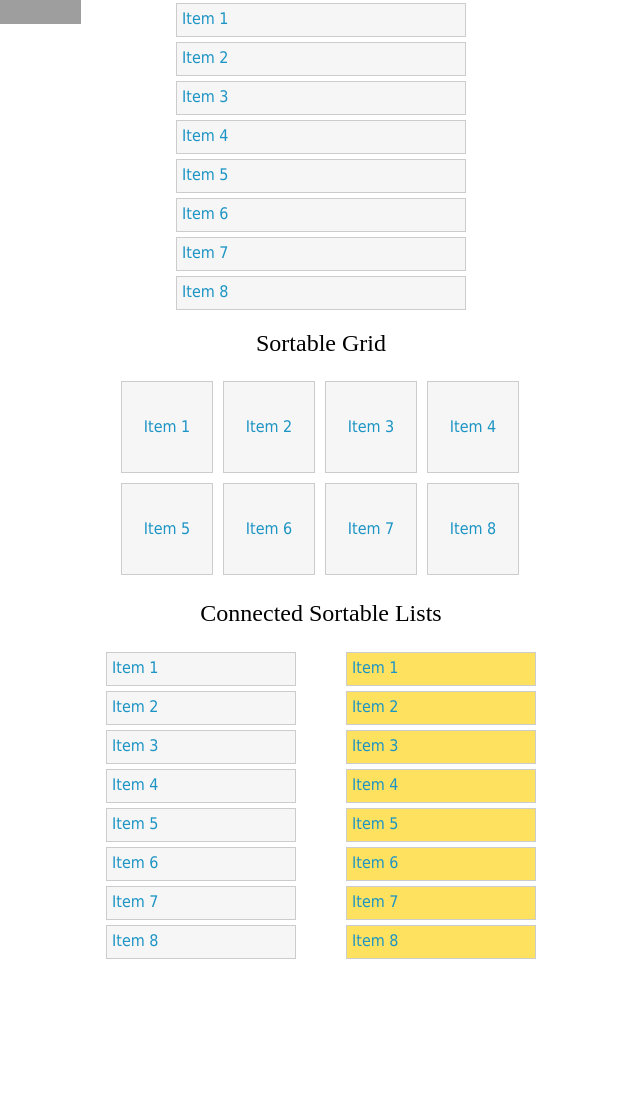
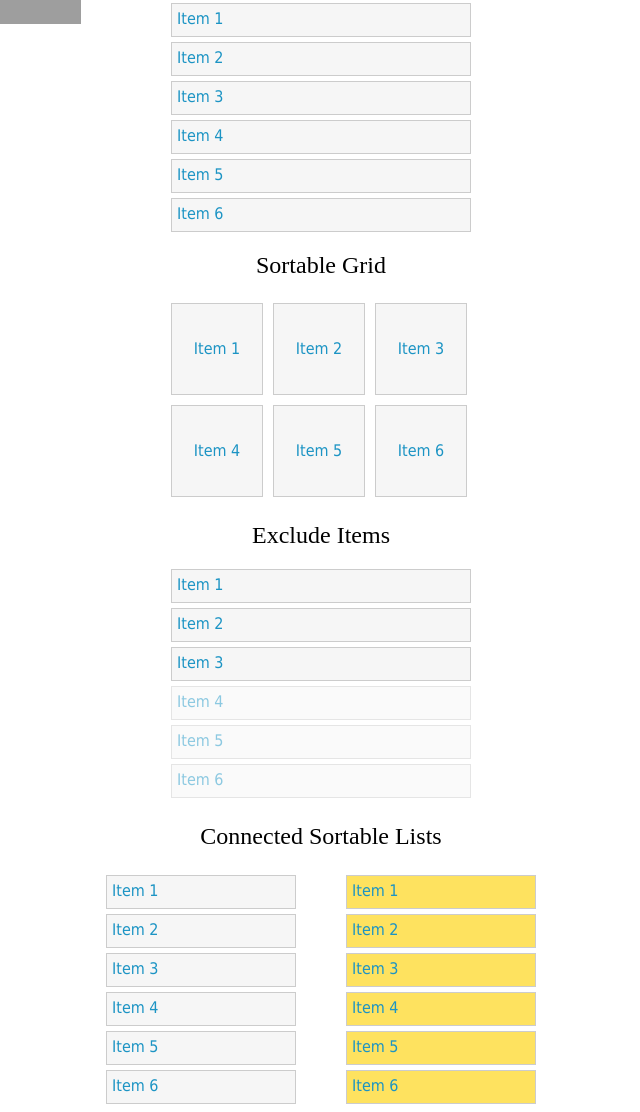
Before and after one commit to farhadi/html5sortable, a plain HTML site: page index.html in a window 1280 px wide. Shown: the part 276-1388 px from the top of the page, without its empty margins (319-959 px from the left). Before the commit the page ends 1248 px from the top, so only its background shows below. Drawn offline with nearby package versions, Linux system fonts and the light colour scheme; grey boxes are pictures that could not be loaded; a web font is replaced by a local one.

Commit message:
Adding ability to include/exclude items. Fixes #4.

```diff
--- a/index.html
+++ b/index.html
@@ -18,18 +18,21 @@
 			width: 460px;
 			font-size: 0.9em;
 		}
-		.connected, .sortable {
+		.connected, .sortable, .exclude {
 			margin: auto;
 			padding: 0;
-		}
-		.sortable.list {
-			width: 300px;
+			width: 310px;
+			-webkit-touch-callout: none;
+			-webkit-user-select: none;
+			-khtml-user-select: none;
+			-moz-user-select: none;
+			-ms-user-select: none;
+			user-select: none;
 		}
 		.sortable.grid {
-			width: 410px;
 			overflow: hidden;
 		}
-		.connected li, .sortable li {
+		.connected li, .sortable li, .exclude li {
 			list-style: none;
 			border: 1px solid #CCC;
 			background: #F6F6F6;
@@ -38,6 +41,9 @@
 			margin: 5px;
 			padding: 5px;
 			height: 22px;
+		}
+		li.disabled {
+			opacity: 0.5;
 		}
 		.sortable.grid li {
 			line-height: 80px;
@@ -92,8 +98,6 @@
 			<li>Item 4</li>
 			<li>Item 5</li>
 			<li>Item 6</li>
-			<li>Item 7</li>
-			<li>Item 8</li>
 		</ul>
 	</section>
 	<section>
@@ -105,8 +109,17 @@
 			<li>Item 4</li>
 			<li>Item 5</li>
 			<li>Item 6</li>
-			<li>Item 7</li>
-			<li>Item 8</li>
+		</ul>
+	</section>
+	<section>
+		<h2>Exclude Items</h2>
+		<ul class="exclude list">
+			<li>Item 1</li>
+			<li>Item 2</li>
+			<li>Item 3</li>
+			<li class="disabled">Item 4</li>
+			<li class="disabled">Item 5</li>
+			<li class="disabled">Item 6</li>
 		</ul>
 	</section>
 	<section id="connected">
@@ -118,8 +131,6 @@
 			<li>Item 4</li>
 			<li>Item 5</li>
 			<li>Item 6</li>
-			<li>Item 7</li>
-			<li>Item 8</li>
 		</ul>
 		<ul class="connected list no2">
 			<li class="highlight">Item 1</li>
@@ -128,8 +139,6 @@
 			<li class="highlight">Item 4</li>
 			<li class="highlight">Item 5</li>
 			<li class="highlight">Item 6</li>
-			<li class="highlight">Item 7</li>
-			<li class="highlight">Item 8</li>
 		</ul>
 	</section>
 	<a href="http://github.com/farhadi/html5sortable"><img style="position: absolute; top: 0; left: 0; border: 0;" src="https://a248.e.akamai.net/assets.github.com/img/edc6dae7a1079163caf7f17c60495bbb6d027c93/687474703a2f2f73332e616d617a6f6e6177732e636f6d2f6769746875622f726962626f6e732f666f726b6d655f6c6566745f677265656e5f3030373230302e706e67" alt="Fork me on GitHub"></a>
@@ -141,6 +150,9 @@
 			$('.connected').sortable({
 				connectWith: '.connected'
 			});
+			$('.exclude').sortable({
+				items: ':not(.disabled)'
+			});
 		});
 	</script>
 </body>
--- a/jquery.sortable.js
+++ b/jquery.sortable.js
@@ -8,13 +8,12 @@
 (function($) {
 var dragging, placeholders = $();
 $.fn.sortable = function(options) {
+	options = options || {};
 	return this.each(function() {
-		var index, items = $(this).children(), connectWith = false;
+		var index, items = $(this).children(options.items), connectWith = options.connectWith || false;
 		var placeholder = $('<' + items[0].tagName + '>').addClass('sortable-placeholder');
 		placeholders = placeholders.add(placeholder);
-		if (options && options.connectWith) {
-			$(connectWith = options.connectWith).add(this).data('connectWith', connectWith);
-		}
+		$(connectWith).add(connectWith && this).data('connectWith', connectWith);
 		items.attr('draggable', 'true').bind('dragstart', function(e) {
 			var dt = e.originalEvent.dataTransfer;
 			dt.effectAllowed = 'move';
```
